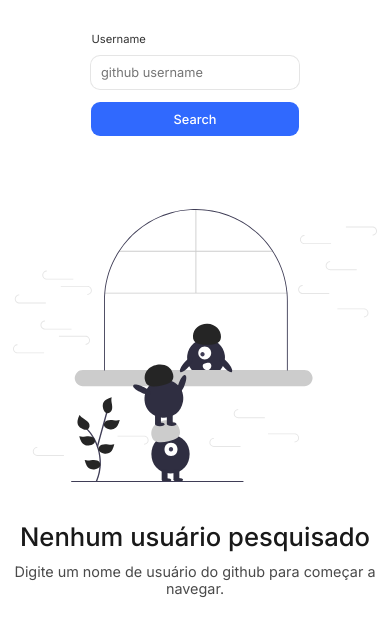
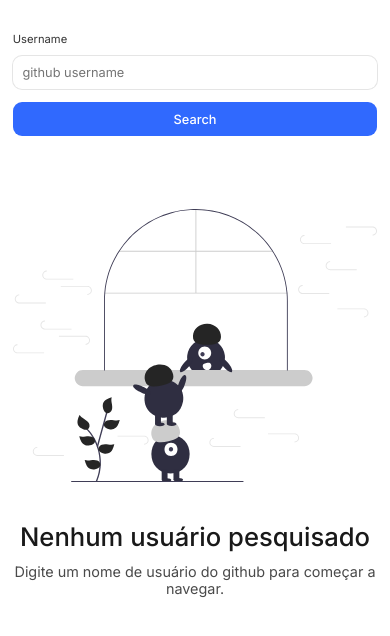
Before and after one commit to brunof14/github-explore, a React (Create React App) app: page / in a window 390 px wide. Shown: the top 636 px of the page. Built offline with nearby package versions, Linux system fonts and the light colour scheme.

Commit message:
fix(💅 UI): the incorrect dimension of form search user of github in mobile

```diff
--- a/src/components/Header/styles.js
+++ b/src/components/Header/styles.js
@@ -12,7 +12,13 @@ export const FormSearchUser = styled.form`
   gap: 1.6rem;
 
   @media (max-width: 420px) {
+    flex: 1;
     flex-direction: column;
+    align-items: stretch;
+
+    > div {
+      flex: 1;
+    }
 
     button {
       width: 100%;
```
